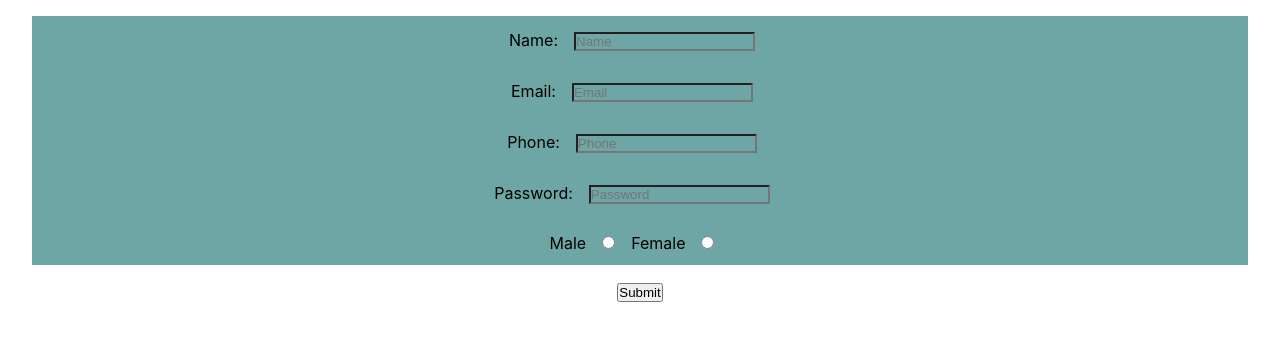
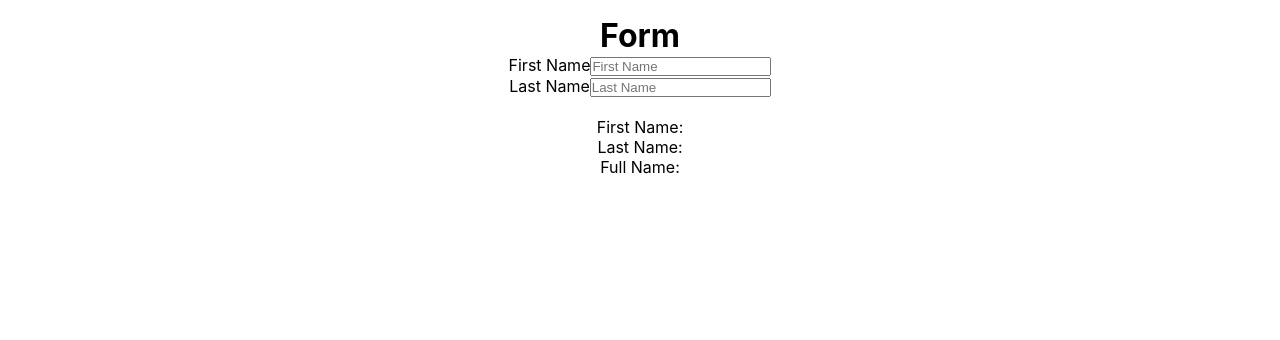
Before and after one commit to shwetadubey23/react-fundamental-part2, a React (Create React App) app: page / in a window 1280 px wide. Shown: the top 340 px of the page. Built offline with nearby package versions, Linux system fonts and the light colour scheme.

Commit message:
reduce extra state

```diff
--- a/src/App.css
+++ b/src/App.css
@@ -30,10 +30,10 @@
   color: white;
 }
 
-.form, input {
+/* .form, input {
   background-color:rgb(110, 165, 165);
   margin: 1rem;
-}
+} */
 .App-link {
   color: #61dafb;
 }
--- a/src/App.js
+++ b/src/App.js
@@ -1,3 +1,4 @@
+import React from 'react';
 import './App.css';
 // import { ToastContainer } from 'react-toastify';
 import 'react-toastify/dist/ReactToastify.css';
--- a/src/component/SubmitForm.js
+++ b/src/component/SubmitForm.js
@@ -1,55 +1,41 @@
 import React, { useState } from 'react'
-import '../App.css'
+
 export default function SubmitForm() {
-    const [formData, setFormData] = useState({
-        name: '',
-        email: '',
-        phone: '',
-        password: '',
-        gender: ''
-    })
+    const [firstName, setFirstName] = useState('')
+const [lastName, setLastName] = useState('')
+const fullName = firstName + " " + lastName
+// const handelFirstName = (e) => {
 
-    const handleSubmit = (e) => {
-        e.preventDefault()
-        // setFormData({
-        //     name: '',
-        //     email: '',
-        //     phone: '',
-        //     password: '',
-        //     gender: ''
-        // })
-        console.log('formData', formData);
-    }
+// }
+  return (
+    <form>
+<h1>Form</h1>
+<div>
+    <lable htmlFor='firstName'>First Name</lable>
+    <input type='text' id='firstName' name='first' placeholder='First Name' value= {firstName}
+    onChange={(e) => setFirstName(e.target.value) }
+    />
+</div>
 
-    const handleFormData = (e) => {
-        setFormData(prevState => {
-            return { ...prevState, [e.target.id]: e.target.value }
-        })
-    }
-    return (
-        <div>
-            <form className='form' onSubmit={handleSubmit}>
-                <label>Name:</label>
-                <input type='text' id='name' placeholder='Name' value={formData.name} onChange={handleFormData} /> <br />
-                <label>Email:</label>
-                <input type='email' id='email' placeholder='Email' value={formData.email} onChange={handleFormData} /> <br />
-                <label>Phone:</label>
-                <input type='text' id='phone' placeholder='Phone' value={formData.phone} onChange={handleFormData} /> <br />
-                <label>Password:</label>
-                <input type='password' id='password' placeholder='Password' value={formData.password} onChange={handleFormData} /> <br />
-                <label htmlFor='male'>Male</label>
-                <input type='radio' name='gender' id='male'
-                    value={formData.gender}
-                    checked={formData.gender === 'male'}
-                    onChange={handleFormData}
-                />
-                <label htmlFor='female'>Female</label>
-                <input type='radio' name='gender' id='female'
-                    value={formData.gender}
-                    checked={formData.gender === 'female'}
-                    onChange={handleFormData} />
-            </form>
-            <button>Submit</button>
-        </div>
-    )
+<div>
+    <lable htmlFor='lastName'>Last Name</lable>
+    <input type='text' id='lastName' name='last' placeholder='Last Name' value={lastName}
+    onChange={(e) => setLastName(e.target.value)}
+    />
+
+</div>
+<br/>
+
+<p>
+    First Name: {firstName}
+</p>
+<p>
+    Last Name: {lastName}
+</p>
+<p>
+    Full Name: {fullName}
+</p>
+    </form>
+
+  )
 }
```
